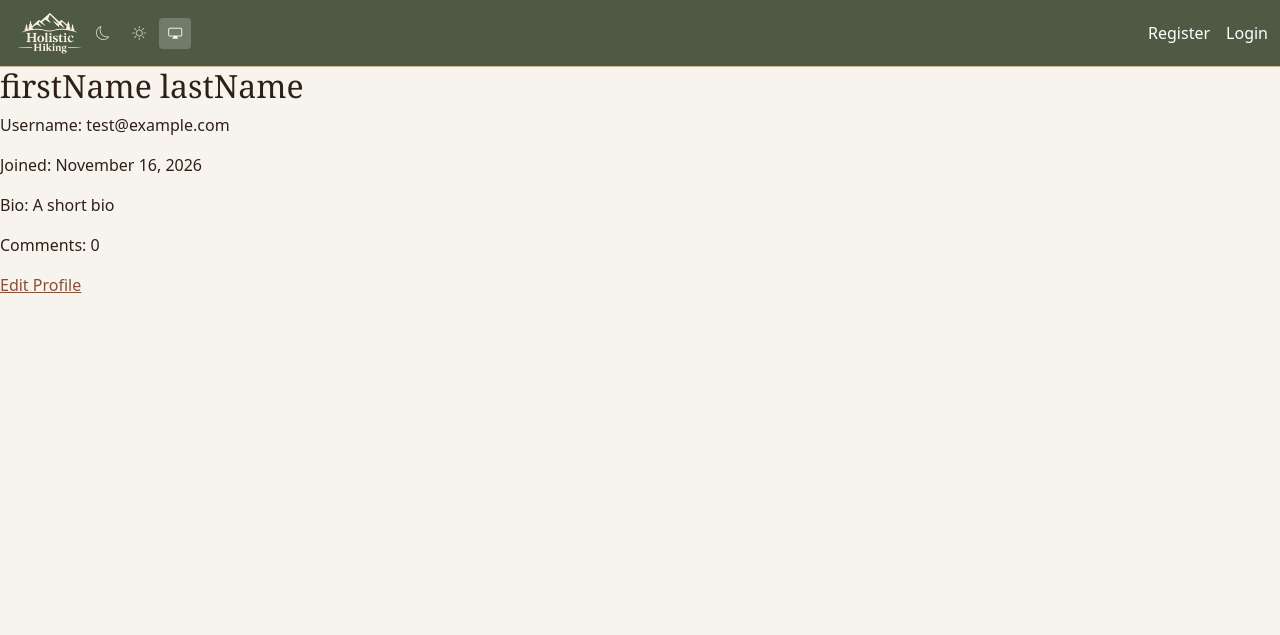
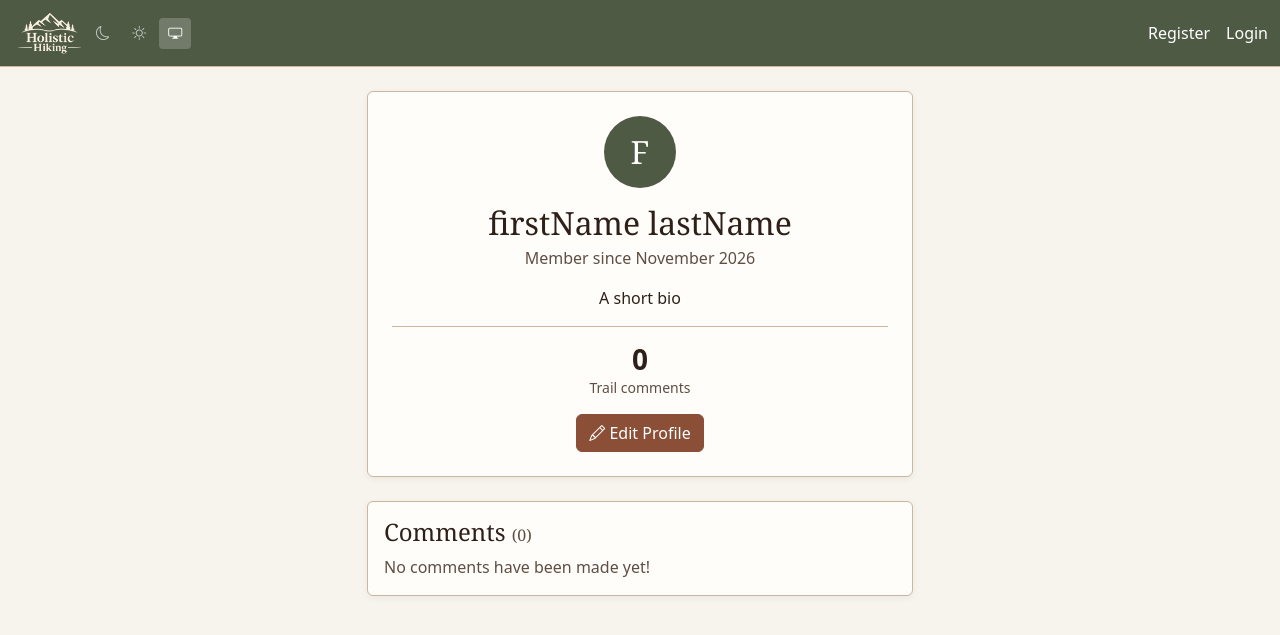
Before and after one commit to Clayton-Brandt/Holistic-Hiking, an ASP.NET Core app: page /Users/Profile in a window 1280 px wide. Shown: the top 635 px of the page. Run offline with ASP.NET Core 8, Linux system fonts and the light colour scheme; a user stored in the database is signed in; style sheets or scripts are compiled from the project's sources; some libraries are stand-ins or nearby versions.

Commit message:
Restyled profile and edit pages, show trail names on comments.

```diff
--- a/Services/DbUserRepository.cs
+++ b/Services/DbUserRepository.cs
@@ -25,6 +25,7 @@ public class DbUserRepository : IUserRepository
     {
         return await _context.Users
             .Include(u => u.Comments)
+            .ThenInclude(c => c.Trail)
             .FirstOrDefaultAsync(u => u.Id == id);
     }
 
@@ -65,6 +66,7 @@ public class DbUserRepository : IUserRepository
         return await _context.Users
             .AsNoTracking()
             .Include(u => u.Comments)
+                .ThenInclude(c => c.Trail)
             .Include(u => u.SavedTrails)
                 .ThenInclude(s => s.Trail)
             .FirstOrDefaultAsync(u => u.Id == id);
--- a/Views/Users/Profile.cshtml
+++ b/Views/Users/Profile.cshtml
@@ -2,27 +2,108 @@
 @using System.Security.Claims
 
 @{
-    ViewData["Title"] = "User Profile";
+    ViewData["Title"] = $"{Model.FirstName}'s Profile";
     var currentUserId = User.FindFirstValue(
         ClaimTypes.NameIdentifier);
+    var initial = string.IsNullOrEmpty(Model.FirstName) ? "?" : Model.FirstName[..1].ToUpper();
+
+    var comments = Model.Comments.OrderByDescending(c => c.CreatedAt).ToList();
+
+    async Task RenderComment(Comment comment)
+    {
+        <li class="comment">
+            <p class="comment-text mb-1">@comment.Text</p>
+            <small class="text-body-secondary">
+                @comment.CreatedAt.ToString("MMMM d, yyyy")
+                @if (comment.UpdatedAt != null)
+                {
+                    <text>(edited)</text>
+                }
+                &middot;
+                <a asp-controller="Trails" asp-action="Details" asp-route-id="@comment.TrailId" asp-fragment="comments">
+                    @(comment.Trail?.Name ?? "View trail")
+                </a>
+            </small>
+        </li>
     }
 
-<h2>@Model.FirstName @Model.LastName</h2>
+}
 
-<p>Username: @Model.UserName</p>
-<p>Joined: @Model.JoinDate.ToString("MMMM d, yyyy")</p>
-<p>Bio: @Model.UserBio</p>
-<p>Comments: @Model.Comments.Count</p>
-
+<div class="container py-4">
+    <div class="row justify-content-center">
+        <div class="col-lg-8 col-xl-6">
             @if (TempData["SuccessMessage"] != null)
             {
-    <p>@TempData["SuccessMessage"]</p>
+                <div class="alert alert-success" role="status">
+                    <i class="bi bi-check-circle" aria-hidden="true"></i> @TempData["SuccessMessage"]
+                </div>
             }
+
+            <div class="card">
+                <div class="card-body p-4 text-center">
+                    <div class="profile-avatar mb-3" aria-hidden="true">@initial</div>
+                    <h1 class="h2 mb-1">@Model.FirstName @Model.LastName</h1>
+                    <p class="text-body-secondary">Member since @Model.JoinDate.ToString("MMMM yyyy")</p>
+
+                    @if (string.IsNullOrWhiteSpace(Model.UserBio))
+                    {
+                        <p class="text-body-secondary fst-italic">No bio yet.</p>
+                    }
+                    else
+                    {
+                        <p class="comment-text">@Model.UserBio</p>
+                    }
+                    <hr />
+
+                    <div class="stat-value">@Model.Comments.Count</div>
+                    <div class="text-body-secondary small mb-3">Trail comments</div>
 
                     @if (currentUserId == Model.Id)
                     {
-    <a asp-controller="Users"
-       asp-action="Edit">
-        Edit Profile
+                        <a asp-controller="Users" asp-action="Edit" class="btn btn-primary">
+                            <i class="bi bi-pencil" aria-hidden="true"></i> Edit Profile
                         </a>
                     }
+                </div>
+            </div>
+
+
+            <section class="card mt-4">
+                <div class="card-body">
+                    <h2 id="profile-comments-heading" class="card-title h4">
+                        Comments <span class="text-body-secondary fs-6">(@comments.Count)</span>
+                    </h2>
+
+                    @if (comments.Count == 0)
+                    {
+                        <p class="text-body-secondary mb-0">
+                            No comments have been made yet!
+                        </p>
+                    }
+                    else
+                    {
+                        <ul class="list-unstyled mb-0">
+                            @foreach (var comment in comments.Take(5))
+                            {
+                                await RenderComment(comment);
+                            }
+                        </ul>
+
+                        @if (comments.Count > 5)
+                        {
+                            <details>
+                                <summary class="btn btn-link px-0 mt-2">Show @(comments.Count - 5) more</summary>
+                                <ul class="list-unstyled mb-0">
+                                    @foreach (var comment in comments.Skip(5))
+                                    {
+                                        await RenderComment(comment);
+                                    }
+                                </ul>
+                            </details>
+                        }
+                    }
+                </div>
+            </section>
+        </div>
+    </div>
+</div>
```
Also changed, not shown: Views/Users/Dashboard.cshtml (+5 -7 lines), Views/Users/Edit.cshtml (+35 -22 lines). Lines whose indentation alone changed are shown as unchanged.
